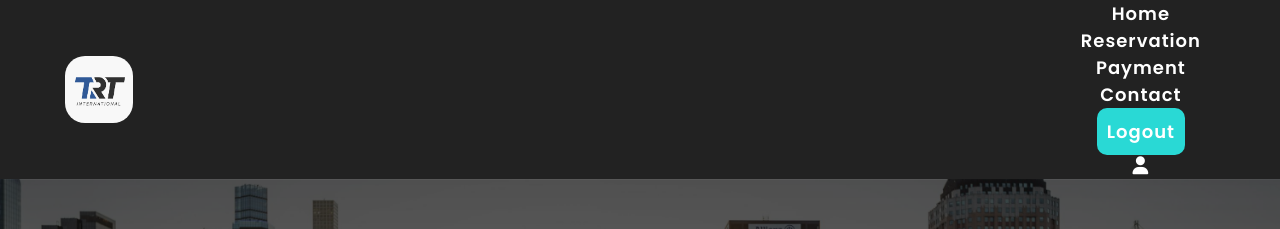
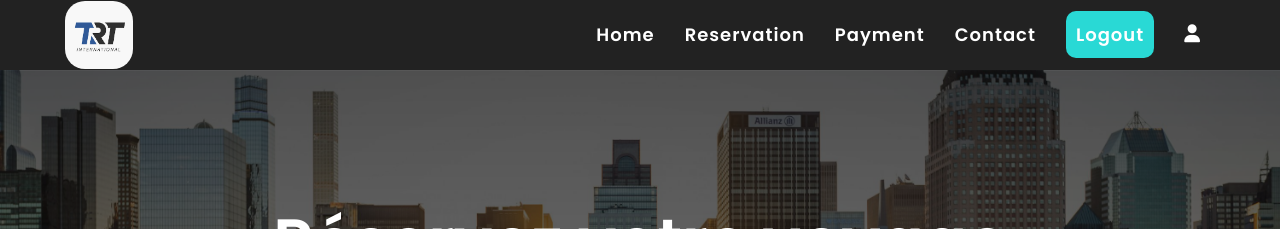
Before and after one commit to Gabbryella/TRT-, a React (Vite) app: page / in a window 1280 px wide. Shown: the top 229 px of the page. Built offline with nearby package versions, Linux system fonts and the light colour scheme; no server answers; sample sign-in values are in the browser's storage; some icons are missing.

Commit message:
(fix) headers.css

```diff
--- a/src/components/header/header.css
+++ b/src/components/header/header.css
@@ -12,6 +12,11 @@ header a {
 
 }
 .nav{
+    display: flex; /* la liste fera un rang */
+    align-items: center;
+    justify-content: center;
+}
+.dropdown_menu .nav{
     display: flex; /* la liste fera un rang */
     align-items: center;
     justify-content: center;
--- a/src/components/payment/Payment.jsx
+++ b/src/components/payment/Payment.jsx
@@ -3,7 +3,7 @@ import axios from 'axios';
 import { AuthContext } from '../../context/AuthContext';
 import { API_BASE_URL } from "../../apiConfig";
 
-const Payment = () => {
+export default function Payment (){
     const { getToken } = useContext(AuthContext);
     const [payments, setPayments] = useState([]);
     const [loading, setLoading] = useState(true);
@@ -41,7 +41,7 @@ const Payment = () => {
 
     if (loading) {
         return (
-            <div className="spinner-border text-primary d-flex justify-content-center h-100" role="status">
+            <div className="spinner-border text-primary" role="status">
                 <span className="visually-hidden">Chargement...</span>
             </div>
         );
@@ -101,5 +101,3 @@ const Payment = () => {
         </div>
     );
 };
-
-export default Payment;
```
